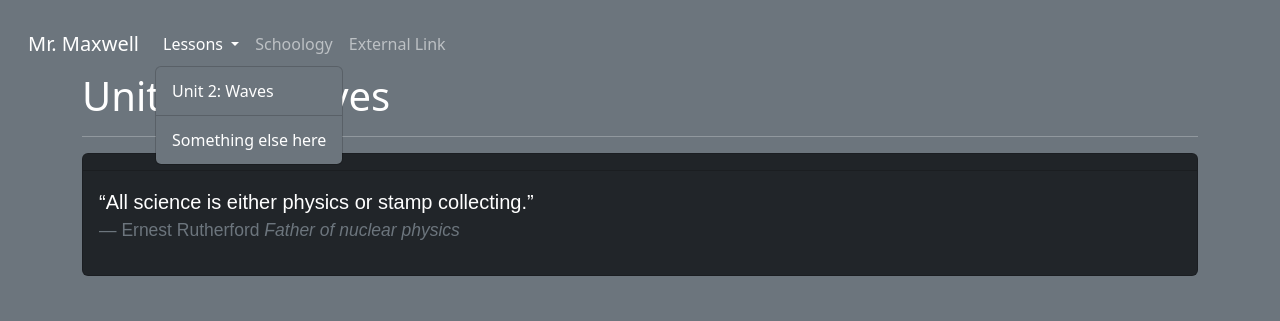
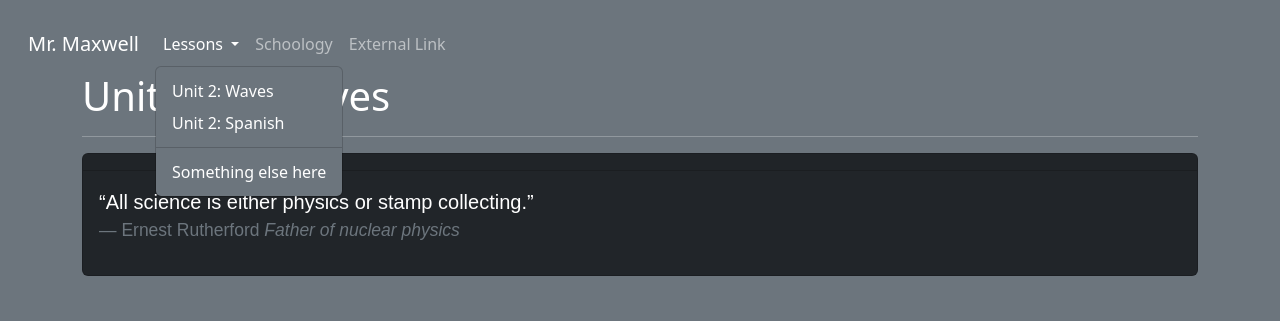
Before and after one commit to tmax818/physics, a plain HTML site: page resources/content/unit02/index.html in a window 1280 px wide. Both pictures are taken after a click on the button "Lessons". Shown: the top 321 px of the page. Drawn offline with nearby package versions, Linux system fonts and the light colour scheme.

Commit message:
test push

```diff
--- a/resources/content/unit02/index.html
+++ b/resources/content/unit02/index.html
@@ -53,6 +53,7 @@
             </a>
             <ul class="dropdown-menu bg-secondary">
               <li><a class="dropdown-item text-white" href="./beamer/main.pdf">Unit 2: Waves</a></li>
+              <li><a class="dropdown-item text-white" href="./beamer/main.pdf">Unit 2: Spanish</a></li>
               <li><hr class="dropdown-divider"></li>
               <li><a class="dropdown-item text-white" href="#">Something else here</a></li>
             </ul>
```
Also changed, not shown: 1 other file.
